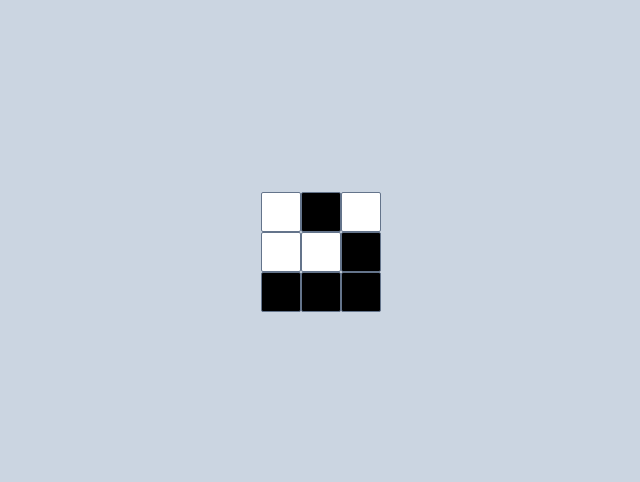
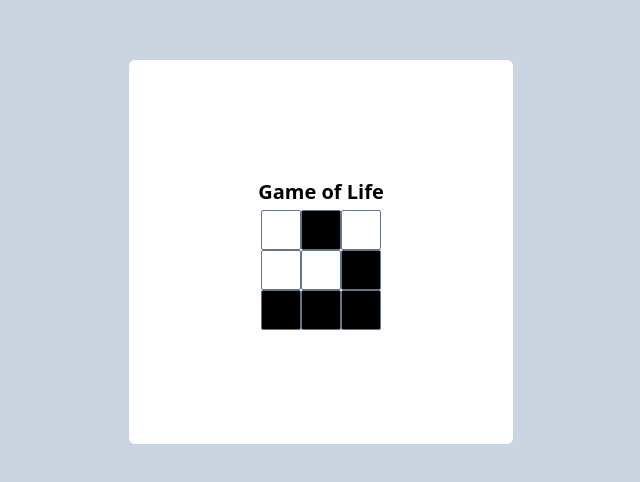
Before and after one commit to samdalvai/game-of-life, a React (Vite) app: page / in a window 1280 px wide. Shown: the part 148-630 px from the top of the page, without its empty margins (319-959 px from the left). Built offline with nearby package versions, Linux system fonts and the light colour scheme.

Commit message:
Add main menu with logo

```diff
--- a/src/App.tsx
+++ b/src/App.tsx
@@ -1,11 +1,9 @@
-import GameBoard from './components/GameBoard';
-import GameLogo from './components/GameLogo';
 import MainMenu from './components/MainMenu';
 
 function App() {
   return (
     <div className="w-screen h-screen bg-slate-300 flex flex-col justify-center items-center p-2">
-      <GameLogo />
+      <MainMenu />
     </div >
   );
 }
--- a/src/components/MainMenu.tsx
+++ b/src/components/MainMenu.tsx
@@ -1,10 +1,12 @@
 import { useState } from "react";
+import GameLogo from "./GameLogo";
 
 const MainMenu = () => {
     const [startGame, setStartGame] = useState<boolean>(false);
 
-    return <div>
-        Hello
+    return <div className="w-full h-full md:w-96 md:h-96 rounded-md flex flex-col justify-center items-center bg-white">
+        <h1 className="font-bold text-xl py-1">Game of Life</h1>
+        <GameLogo />
     </div>;
 };
 
```
